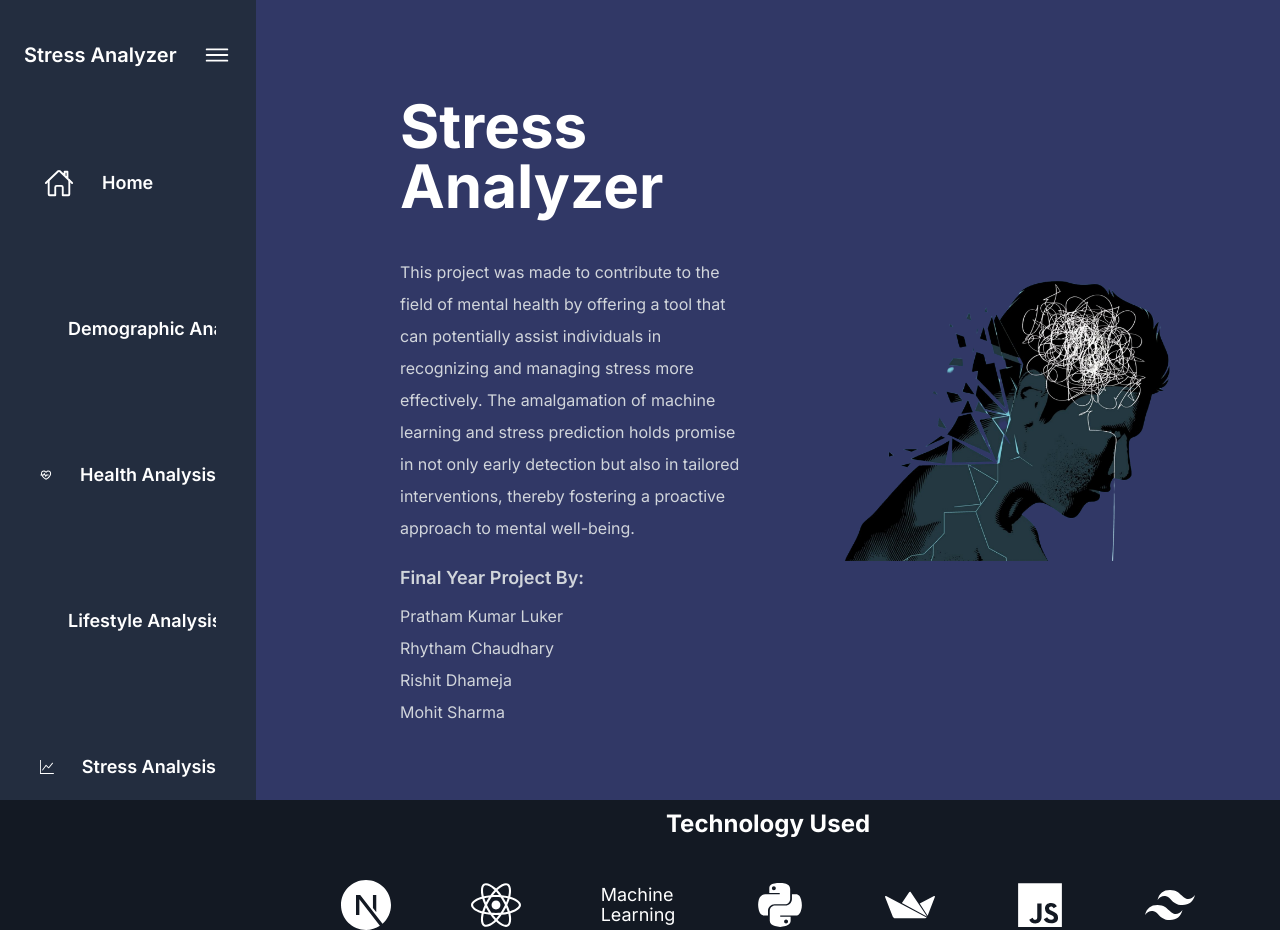
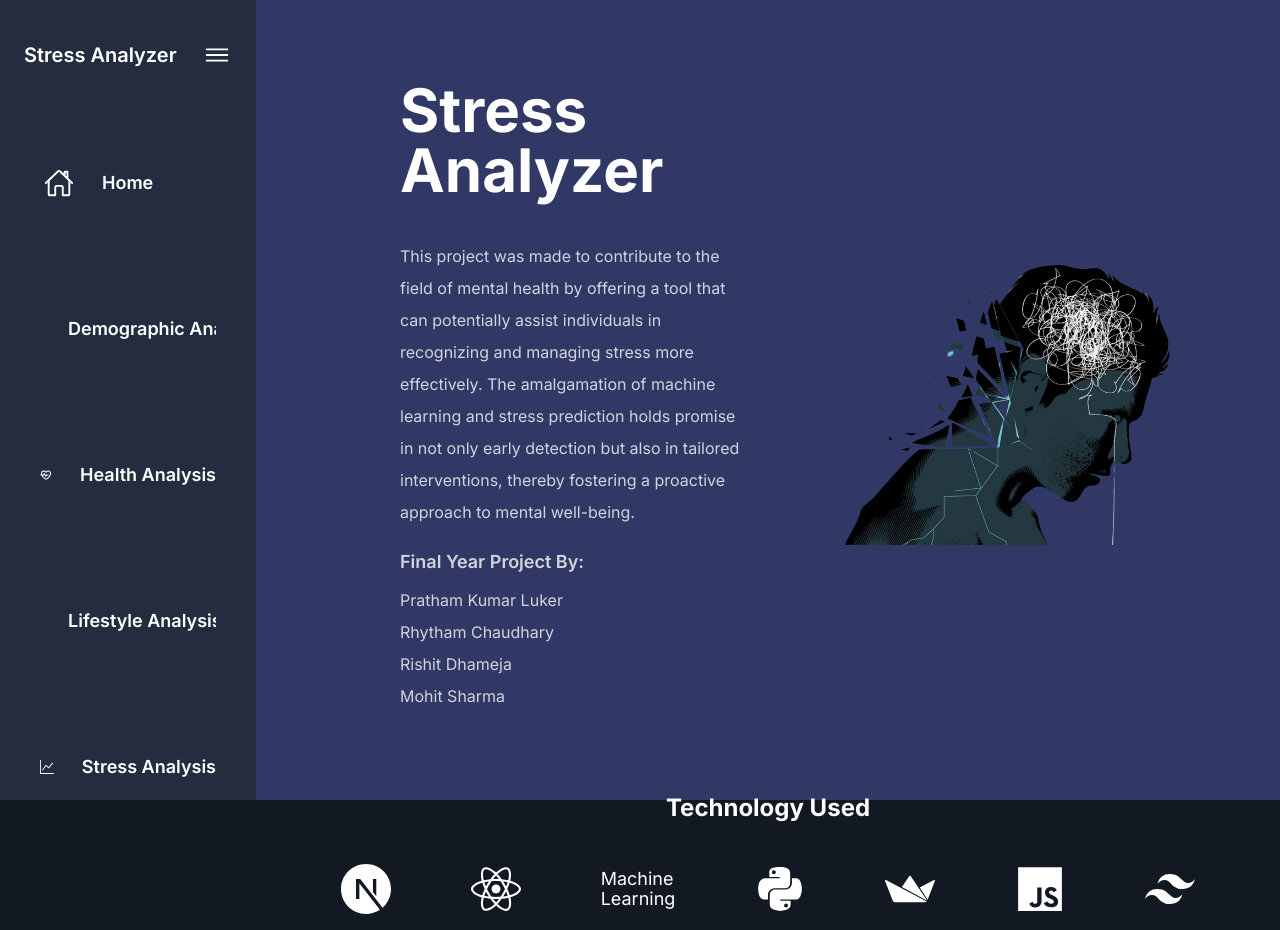
Before and after one commit to prathamxd/stress-analyzer, a Next.js app: page / in a window 1280 px wide. Built offline with nearby package versions, Linux system fonts and the light colour scheme.

Commit message:
padding top home

```diff
--- a/src/components/HomeHero.jsx
+++ b/src/components/HomeHero.jsx
@@ -9,7 +9,7 @@ import { SiTailwindcss } from "react-icons/si";
 const HomeHero = () => {
   return (
     <div className="bg-[#313866]  h-screen">
-      <div className="flex items-center pl-36 pb-20 pt-24">
+      <div className="flex items-center pl-36 py-20">
         <div className="space-y-5 w-[50%] text-white">
           <h1 className="text-6xl w-full font-bold text mb-10">
             Stress Analyzer{" "}
```
